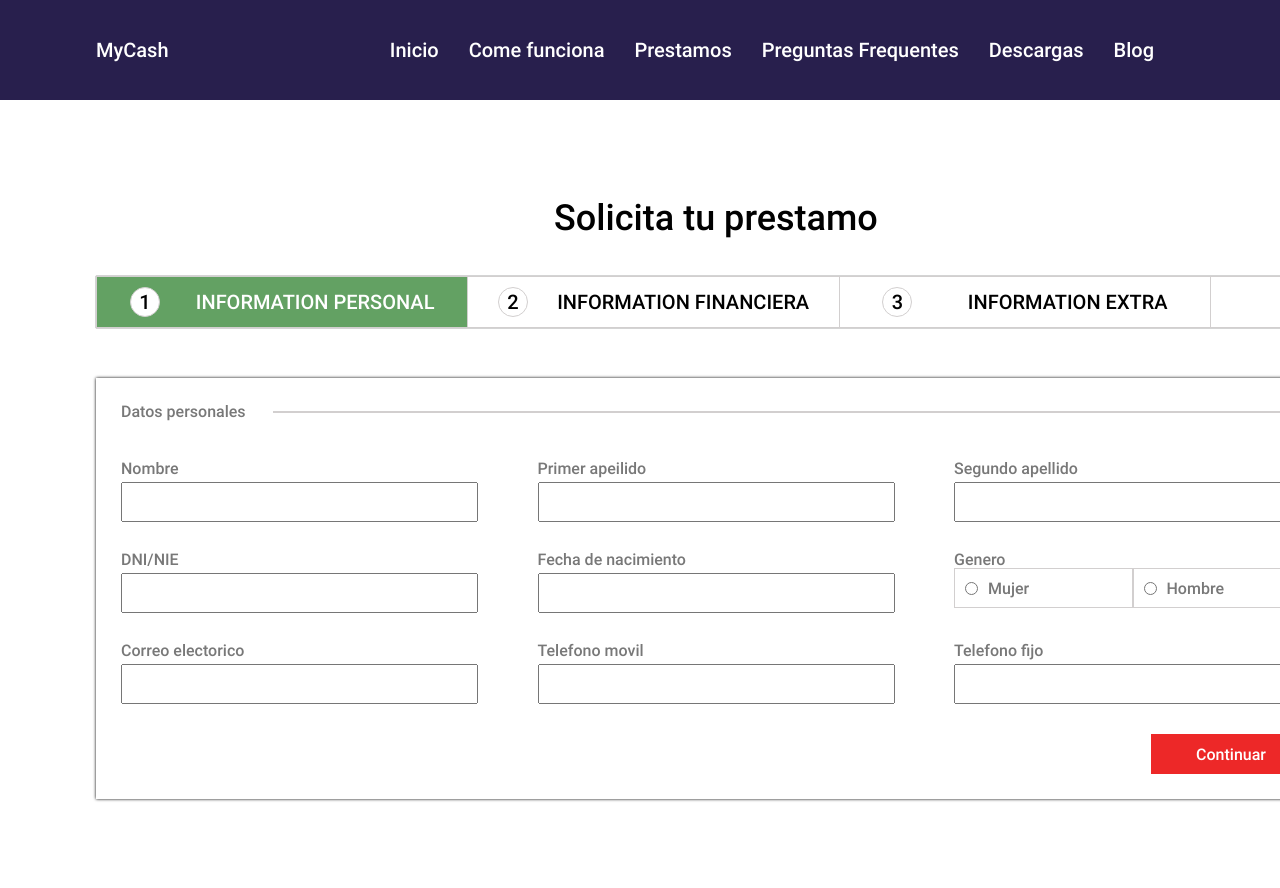
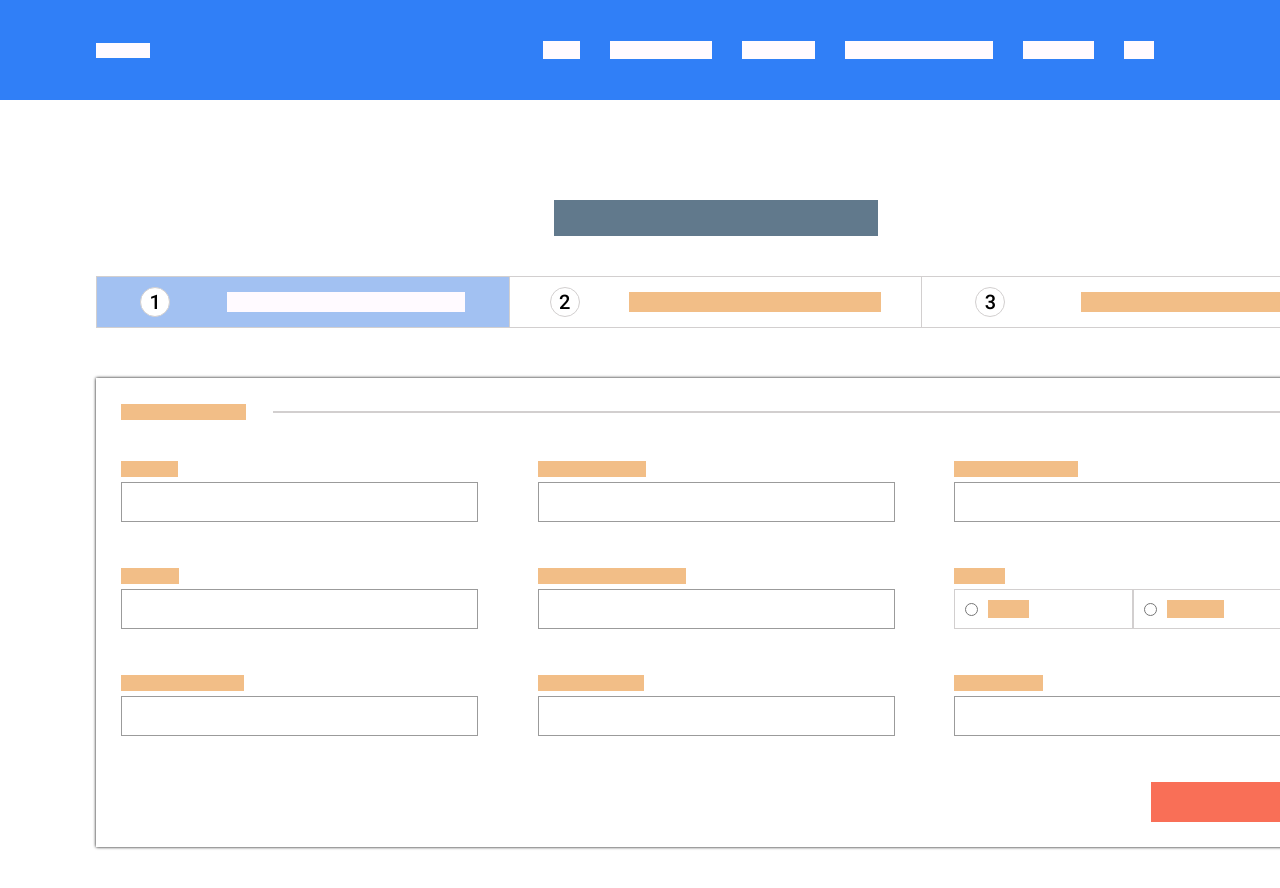
Before and after one commit to OlehLukashchuk/explorer, a website: page index.html in a window 1280 px wide. Shown: the top 888 px of the page. Drawn offline with Linux system fonts and the light colour scheme.

Commit message:
textToBlock

```diff
--- a/index.html
+++ b/index.html
@@ -68,15 +68,15 @@
                     <form action="/" class="body-form flex-box">
                       <div class="form__element flex-box">
                         <span>Nombre</span>
-                        <input type="text">
+                        <div class="textInput"></div>
                       </div>
                       <div class="form__element flex-box">
                         <span>Primer apeilido</span>
-                        <input type="text" >
+                        <div class="textInput"></div>
                       </div>
                       <div class="form__element flex-box">
                         <span>Segundo apellido</span>
-                        <input type="text">
+                        <div class="textInput"></div>
                       </div>
                     </form>
                   </div>
@@ -84,11 +84,11 @@
                     <form action="/" class="body-form flex-box">
                       <div class="form__element flex-box">
                         <span>DNI/NIE</span>
-                        <input type="text">
+                        <div class="textInput"></div>
                       </div>
                       <div class="form__element flex-box">
                         <span>Fecha de nacimiento</span>
-                        <input type="text">
+                        <div class="textInput"></div>
                       </div>
                       <div class="form__element flex-box">
                         <span>Genero</span>
@@ -109,15 +109,15 @@
                     <form action="/" class="body-form flex-box">
                       <div class="form__element flex-box">
                         <span>Correo electorico</span>
-                        <input type="text">
+                        <div class="textInput"></div>
                       </div>
                       <div class="form__element flex-box">
                         <span>Telefono movil</span>
-                        <input type="text">
+                        <div class="textInput"></div>
                       </div>
                       <div class="form__element flex-box">
                         <span>Telefono fijo</span>
-                        <input type="text">
+                        <div class="textInput"></div>
                       </div>
                     </form>
                   </div>
--- a/scss/header/header.scss
+++ b/scss/header/header.scss
@@ -1,13 +1,16 @@
 .header {
   width: 100%;
   height: 100px;
-  background-color: #281f4d;
+  background-color: #307ff7;
   padding: 30px 96px;
   justify-content: space-between;
-  font-size: 20px;
+  font-size: 15px;
 
   &__logo {
     align-items: center;
+    span{
+      background-color:#fffaff;
+    }
   }
 
   &__nav {
@@ -18,7 +21,8 @@
     li {
       margin-right: 30px;
       a{
-        color: $white;
+        color: transparent;
+        background-color:#fffaff;
         text-decoration: none;
       }
     }
--- a/scss/main/content__body.scss
+++ b/scss/main/content__body.scss
@@ -6,7 +6,7 @@
     align-items: center;
 
     .header__text {
-      color: #787878;
+      background-color: #f2be87;
       font-size: 16px;
     }
 
@@ -28,21 +28,22 @@
         margin-bottom: 30px;
 
         .form__element {
-          flex-direction: column;
           width: 30%;
 
           span {
-            color: #787878;
+            background-color: #f2be87;
           }
 
-          input[type="text"] {
+          .textInput {
             margin-top: 5px;
           }
 
           .radio__container {
+            width: 100%;
             height: calc(100% - 21px);
             color: #787878;
             align-items: center;
+            margin-top: 5px;
 
             .radio__box {
               height: 100%;
@@ -56,6 +57,8 @@
               }
 
               label {
+                color: transparent;
+                background-color: #f2be87;
                 margin-left: 10px;
                 padding-top: 2px;
                 cursor: pointer;
@@ -66,16 +69,18 @@
       }
     }
   }
-  .body__footer{
+
+  .body__footer {
     justify-content: flex-end;
-    .btn-continue{
+
+    .btn-continue {
       width: 160px;
       height: 40px;
       padding: 0;
       border: 0;
-      background-color: #ed2828;
-      color: $white;
+      background-color: #f96f57;
       font-family: 'Roboto';
+      color: transparent;
     }
   }
 }
--- a/scss/main/content__header.scss
+++ b/scss/main/content__header.scss
@@ -1,10 +1,9 @@
 .content__header {
   border: 1px solid #d2cfcf;
-  box-shadow: 0px 0px 1px 0px $black;
   margin-bottom: 50px;
 
   .header__element {
-    width: 30%;
+    width: calc(100% / 3);
     padding: 10px 15px;
     border-right: 1px solid #d2cfcf;
     justify-content: space-around;
@@ -24,10 +23,13 @@
     }
 
     .element__name {
-      color: $black;
       font-size: 20px;
       align-items: center;
       text-transform: uppercase;
+
+      span {
+        background-color: #f2be87;
+      }
     }
   }
 }
--- a/scss/main/input.scss
+++ b/scss/main/input.scss
@@ -1,6 +1,6 @@
-input[type="text"]{
+.textInput{
   width: 100%;
   height:40px;
   padding: 0 10px;
-  color:#9b9b9b;
+  border: 1px solid #9b9b9b;
 }
--- a/scss/main/main.scss
+++ b/scss/main/main.scss
@@ -10,8 +10,12 @@
 
   &__title {
     justify-content: center;
-    color: $black;
-    font-size: 36px;
+
+    h1 {
+      background-color: #61798c;
+      font-size: 36px;
+
+    }
   }
 
   &__content {
@@ -21,9 +25,8 @@
 }
 
 .active {
-  background-color: #63a163;
-
-  .element__name {
-    color: $white !important;
+  background-color: #a2c1f2;
+  span{
+    background-color: #fffaff !important;
   }
 }
--- a/scss/style.scss
+++ b/scss/style.scss
@@ -12,7 +12,7 @@
 }
 
 body {
-  color: $white;
+  color: transparent;
   font-family: 'Roboto';
   overflow-x: hidden;
 }
```
Also changed, not shown: css/header/header.css, css/main/input.css, css/main/main.css, css/style.css.
